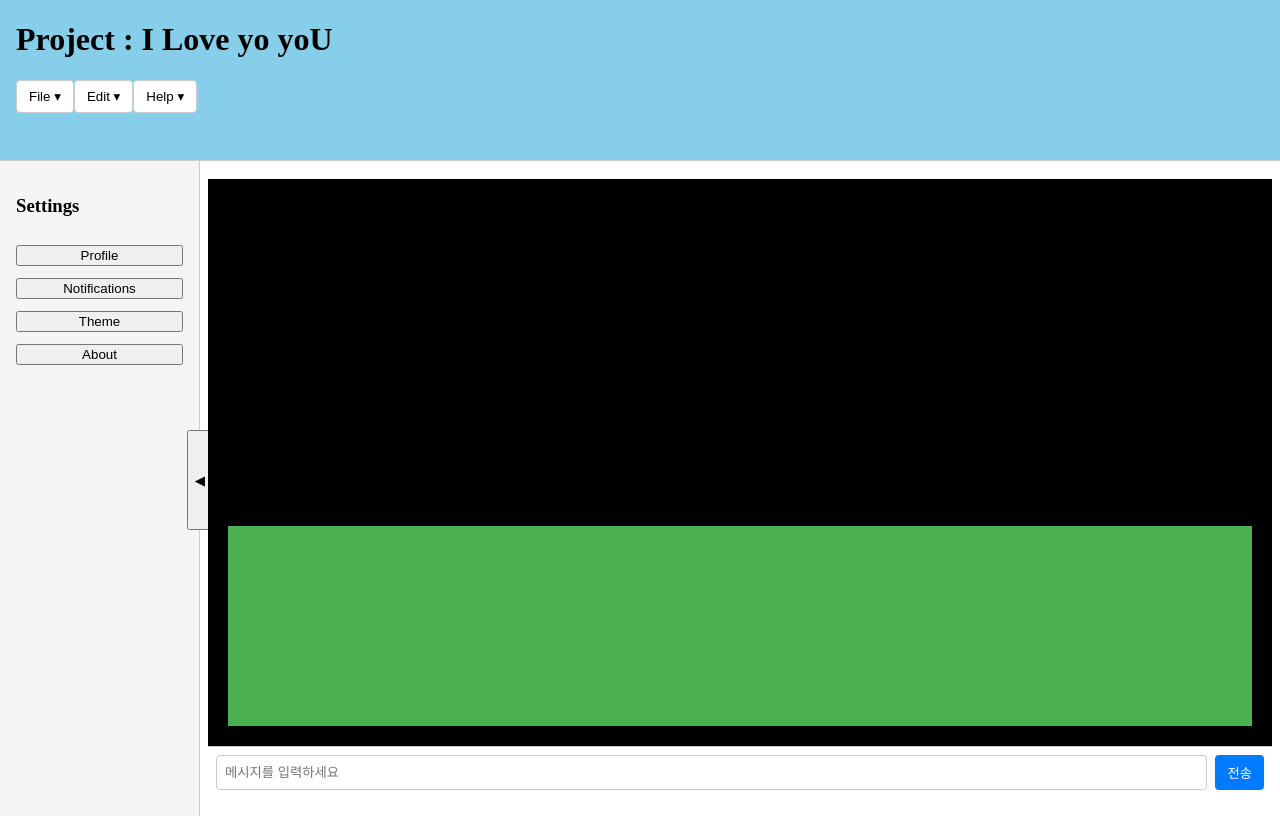
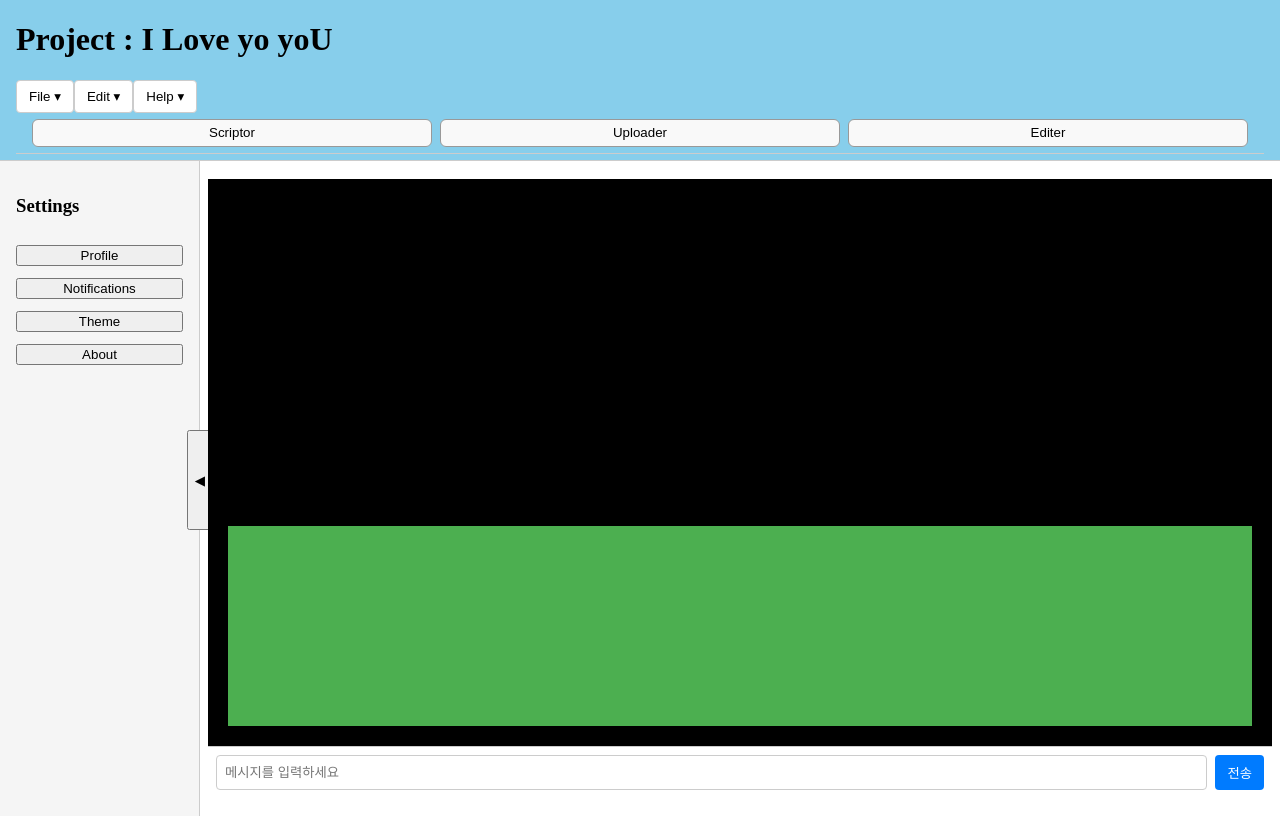
Before and after one commit to andoricano/JsonGenerator, a React (Vite) app: page / in a window 1280 px wide. Built offline with nearby package versions, Linux system fonts and the light colour scheme.

Commit message:
[feat] add toolbox ui.

```diff
--- a/src/components/header/Header.tsx
+++ b/src/components/header/Header.tsx
@@ -5,6 +5,7 @@ import { useStores } from "../../AppProvider";
 import Nav from "./Nav";
 import { useState } from "react";
 import Dialog from "../Dialog";
+import Toolbox from "./Toolbox";
 
 
 
@@ -40,6 +41,7 @@ export default function Header() {
           </span>
         </h1>
         <Nav />
+        <Toolbox/>
       </header>
 
       <Dialog
--- /dev/null
+++ b/src/components/header/Toolbox.tsx
@@ -0,0 +1,42 @@
+import { useStores } from "../../AppProvider";
+
+export default function Toolbox() {
+    const { headerStore } = useStores();
+
+    const tools = [
+        { label: "Scriptor" },
+        { label: "Uploader" },
+        { label: "Editer" },
+    ];
+
+    return (
+        <div
+            style={{
+                height: "40px",
+                display: "flex",
+                alignItems: "center",
+                padding: "0 16px",
+                borderBottom: "1px solid #ccc",
+                gap: "8px",
+            }}
+        >
+            {tools.map((tool) => (
+                <button
+                    key={tool.label}
+                    style={{
+                        flex: 1,
+                        minWidth: "100px",
+                        height: "28px",
+                        border: "1px solid #999",
+                        borderRadius: "6px",
+                        background: "#f9f9f9",
+                        cursor: "pointer",
+                    }}
+                    onClick={() => console.log(`Clicked ${tool.label}`)}
+                >
+                    {tool.label}
+                </button>
+            ))}
+        </div>
+    );
+}
```
Also changed, not shown: src/components/main/user/Uploader.tsx (added, +29 -0 lines), src/components/main/user/User.tsx (added, +35 -0 lines).
